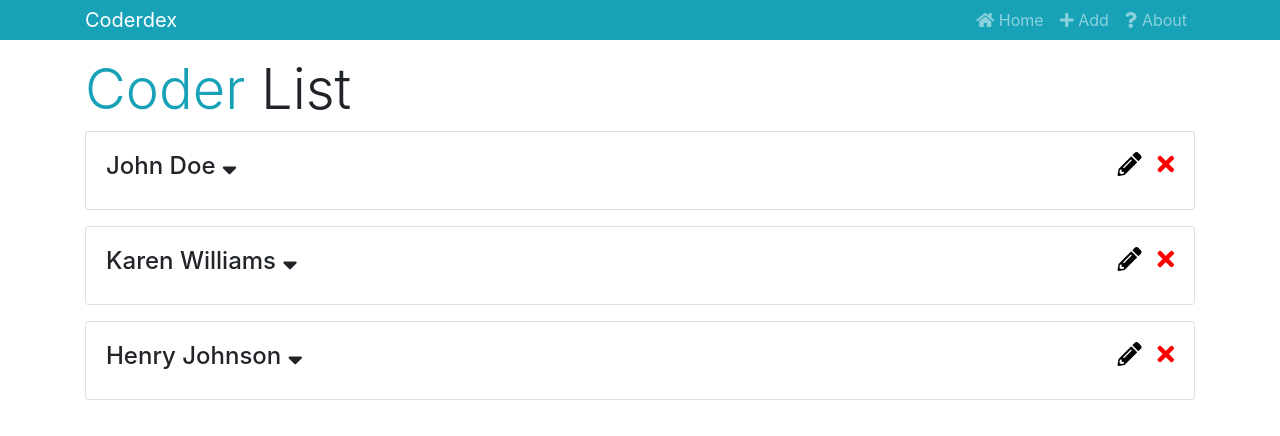
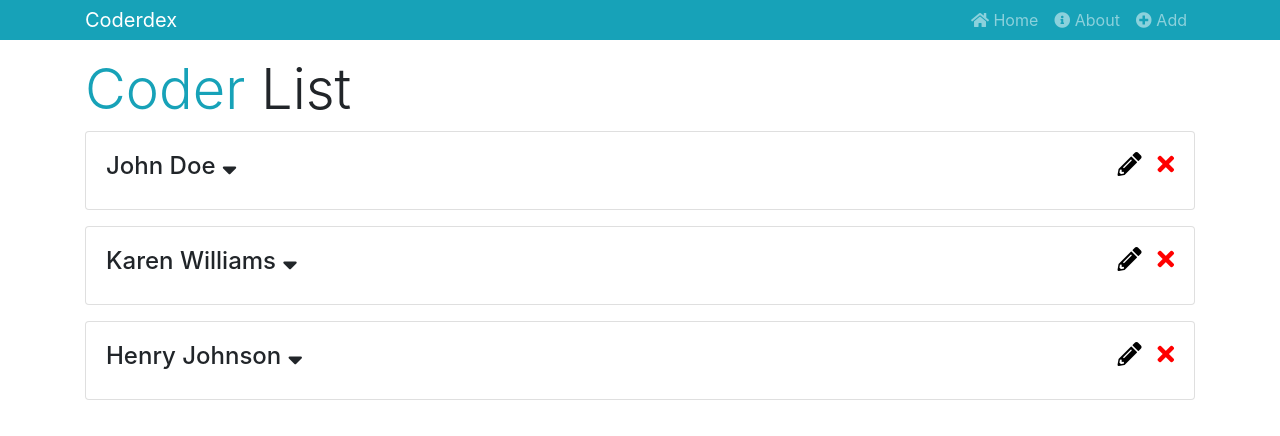
Before and after one commit to Insidium/coderdex-redux, a React (Create React App) app: page / in a window 1280 px wide. Shown: the top 436 px of the page. Built offline with nearby package versions, Linux system fonts and the light colour scheme.

Commit message:
Changed nav links and icons

```diff
--- a/src/components/layout/Header.js
+++ b/src/components/layout/Header.js
@@ -18,13 +18,13 @@ const Header = (props) => {
 							</Link>
 						</li>
 						<li className='nav-item'>
-							<Link to='/contact/add' className='nav-link'>
-								<i className='fas fa-plus' /> Add
+							<Link to='/about' className='nav-link'>
+								<i className='fas fa-info-circle' /> About
 							</Link>
 						</li>
 						<li className='nav-item'>
-							<Link to='/about' className='nav-link'>
-								<i className='fas fa-question' /> About
+							<Link to='/contact/add' className='nav-link'>
+								<i className='fas fa-plus-circle' /> Add
 							</Link>
 						</li>
 					</ul>
```
